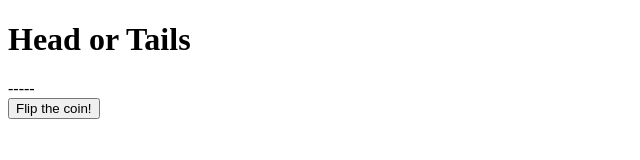
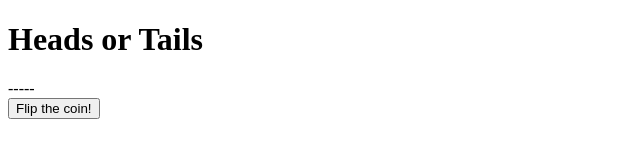
Before and after one commit to fernandez16/Ex-Heads-or-Tails-JS, a plain HTML site: page index.html in a window 1280 px wide. Shown: the whole page, without its empty margins (0-640 px from the left). Drawn offline with Linux system fonts and the light colour scheme.

Commit message:
index.html and scripts.js created

```diff
--- a/index.html
+++ b/index.html
@@ -9,7 +9,7 @@
 <body>
 
     <main>
-        <H1>Head or Tails</H1>
+        <H1>Heads or Tails</H1>
         <div id="result">-----</div>
         <button id="flip">Flip the coin!</button>
     </main>
```
